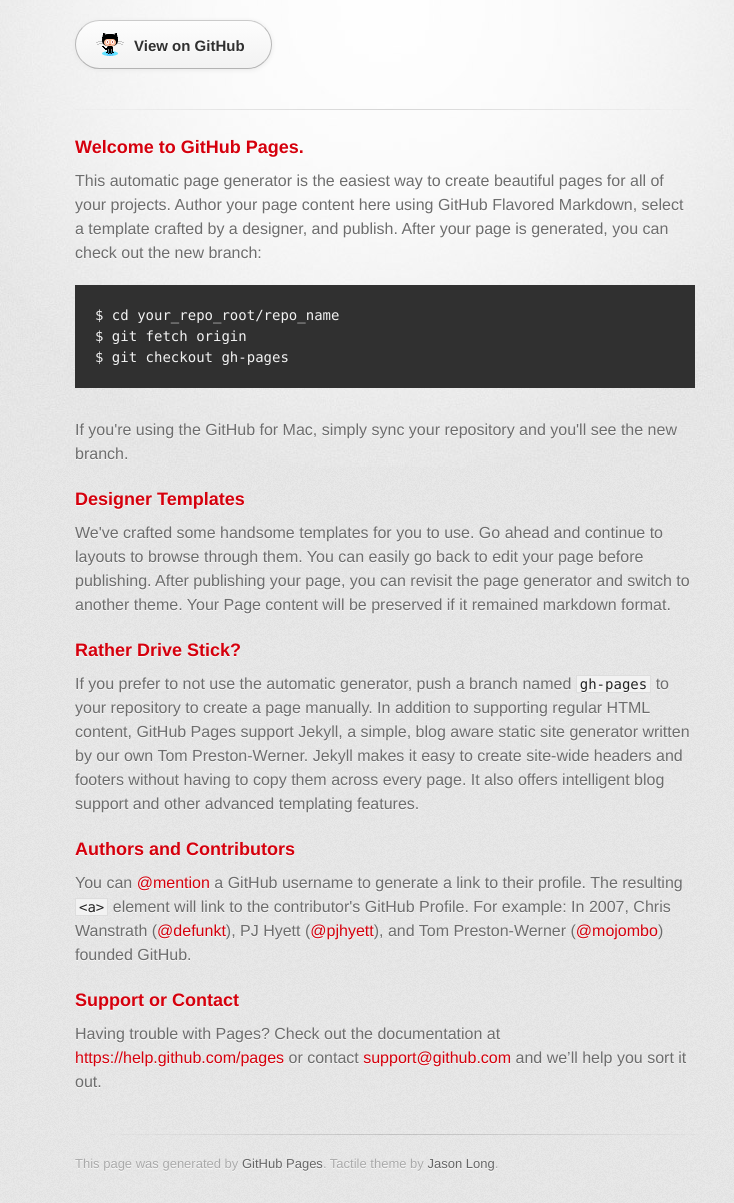
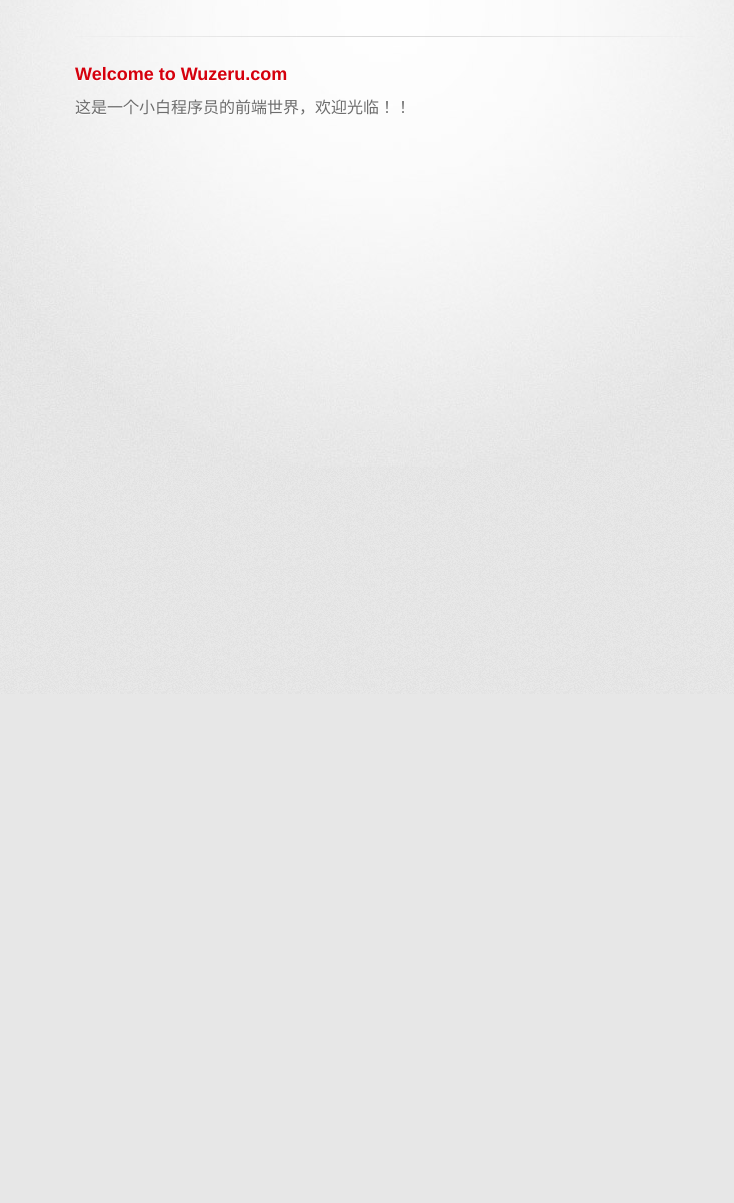
Before and after one commit to wuzeru/wuzeru.github.io, a plain HTML site: page index.html in a window 1280 px wide. Shown: the part 106-1309 px from the top of the page, without its empty margins (255-989 px from the left). After the commit the page ends 800 px from the top, so only its background shows below. Drawn offline with Linux system fonts and the light colour scheme; a web font is replaced by a local one.

Commit message:
index修改

```diff
--- a/index.html
+++ b/index.html
@@ -18,53 +18,21 @@
       <div class="inner">
 
         <header>
-          <h1>Wuzeru.GitHub.io</h1>
+          <h1>Wuzeru.com</h1>
           <h2></h2>
         </header>
-
-        <section id="downloads" class="clearfix">
-          <a href="https://github.com/wuzeru" id="view-on-github" class="button"><span>View on GitHub</span></a>
-        </section>
 
         <hr>
 
         <section id="main_content">
           <h3>
-<a id="welcome-to-github-pages" class="anchor" href="#welcome-to-github-pages" aria-hidden="true"><span class="octicon octicon-link"></span></a>Welcome to GitHub Pages.</h3>
+<a id="welcome-to-github-pages" class="anchor" href="#welcome-to-github-pages" aria-hidden="true"><span class="octicon octicon-link"></span></a>Welcome to Wuzeru.com</h3>
 
-<p>This automatic page generator is the easiest way to create beautiful pages for all of your projects. Author your page content here using GitHub Flavored Markdown, select a template crafted by a designer, and publish. After your page is generated, you can check out the new branch:</p>
+<p>这是一个小白程序员的前端世界，欢迎光临！！</p>
 
-<pre><code>$ cd your_repo_root/repo_name
-$ git fetch origin
-$ git checkout gh-pages
-</code></pre>
 
-<p>If you're using the GitHub for Mac, simply sync your repository and you'll see the new branch.</p>
 
-<h3>
-<a id="designer-templates" class="anchor" href="#designer-templates" aria-hidden="true"><span class="octicon octicon-link"></span></a>Designer Templates</h3>
 
-<p>We've crafted some handsome templates for you to use. Go ahead and continue to layouts to browse through them. You can easily go back to edit your page before publishing. After publishing your page, you can revisit the page generator and switch to another theme. Your Page content will be preserved if it remained markdown format.</p>
-
-<h3>
-<a id="rather-drive-stick" class="anchor" href="#rather-drive-stick" aria-hidden="true"><span class="octicon octicon-link"></span></a>Rather Drive Stick?</h3>
-
-<p>If you prefer to not use the automatic generator, push a branch named <code>gh-pages</code> to your repository to create a page manually. In addition to supporting regular HTML content, GitHub Pages support Jekyll, a simple, blog aware static site generator written by our own Tom Preston-Werner. Jekyll makes it easy to create site-wide headers and footers without having to copy them across every page. It also offers intelligent blog support and other advanced templating features.</p>
-
-<h3>
-<a id="authors-and-contributors" class="anchor" href="#authors-and-contributors" aria-hidden="true"><span class="octicon octicon-link"></span></a>Authors and Contributors</h3>
-
-<p>You can <a href="https://github.com/blog/821" class="user-mention">@mention</a> a GitHub username to generate a link to their profile. The resulting <code>&lt;a&gt;</code> element will link to the contributor's GitHub Profile. For example: In 2007, Chris Wanstrath (<a href="https://github.com/defunkt" class="user-mention">@defunkt</a>), PJ Hyett (<a href="https://github.com/pjhyett" class="user-mention">@pjhyett</a>), and Tom Preston-Werner (<a href="https://github.com/mojombo" class="user-mention">@mojombo</a>) founded GitHub.</p>
-
-<h3>
-<a id="support-or-contact" class="anchor" href="#support-or-contact" aria-hidden="true"><span class="octicon octicon-link"></span></a>Support or Contact</h3>
-
-<p>Having trouble with Pages? Check out the documentation at <a href="https://help.github.com/pages">https://help.github.com/pages</a> or contact <a href="mailto:support@github.com">support@github.com</a> and we’ll help you sort it out.</p>
-        </section>
-
-        <footer>
-          This page was generated by <a href="http://pages.github.com">GitHub Pages</a>. Tactile theme by <a href="https://twitter.com/jasonlong">Jason Long</a>.
-        </footer>
 
 
       </div>
```
